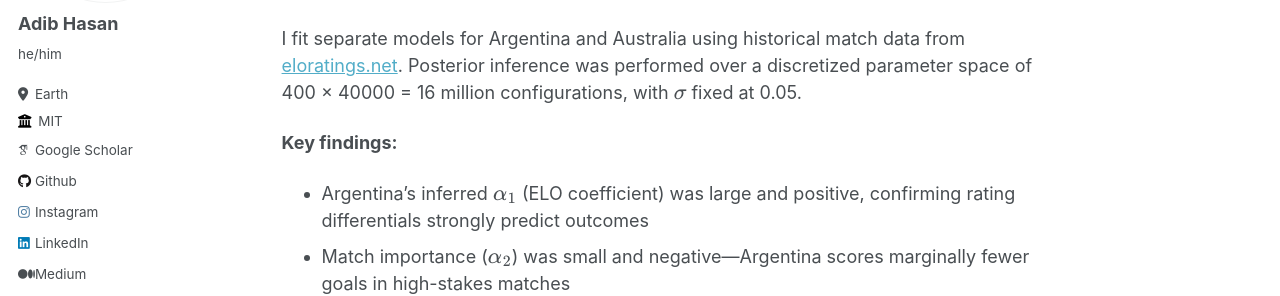
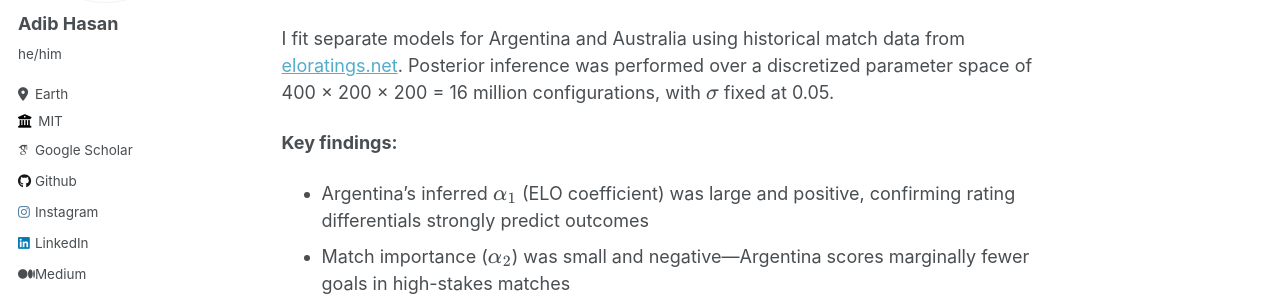
Before and after one commit to Neehan/neehan.github.io, a Jekyll site: the page built from _blog/bayesian-soccer-score.md, in a window 1280 px wide and 900 px high, scrolled down 4483 px. Shown: the part 205-501 px from the top of the window. Built offline with Jekyll 4.4.1, drawn with Linux system fonts in a browser that asks for light colours; some web fonts are replaced.

Commit message:
added bayesian soccer score

```diff
--- a/_blog/bayesian-soccer-score.md
+++ b/_blog/bayesian-soccer-score.md
@@ -183,7 +183,7 @@ Total configurations: \\(400 \times 200 \times 200 = 16\\) million.
 
 **See the [Colab notebook](https://colab.research.google.com/drive/1b-o\_ACHLYiweYk\_Ynp\_qxcWvZ2Am7-At) for full derivations, model fitting code, and visualizations.**
 
-I fit separate models for Argentina and Australia using historical match data from [eloratings.net](http://eloratings.net). Posterior inference was performed over a discretized parameter space of 400 × 40000 = 16 million configurations, with \\(\sigma\\) fixed at 0.05.
+I fit separate models for Argentina and Australia using historical match data from [eloratings.net](http://eloratings.net). Posterior inference was performed over a discretized parameter space of 400 × 200 × 200 = 16 million configurations, with \\(\sigma\\) fixed at 0.05.
 
 **Key findings:**
 - Argentina's inferred \\(\alpha\_1\\) (ELO coefficient) was large and positive, confirming rating differentials strongly predict outcomes
```
